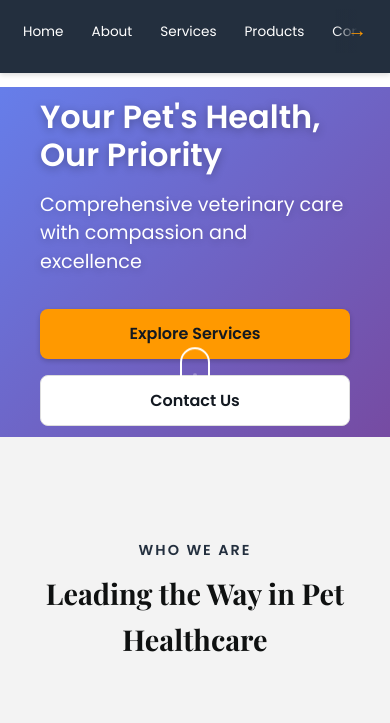
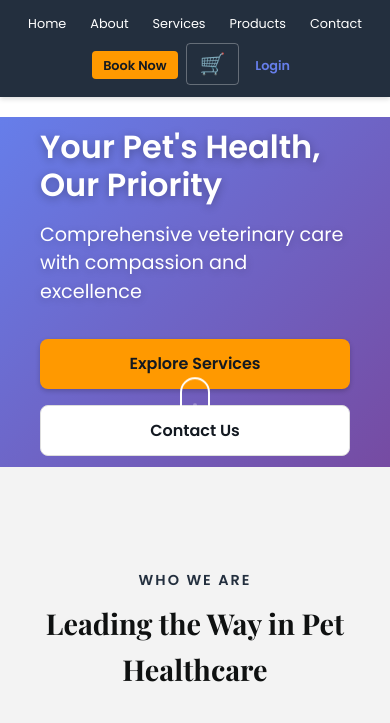
Before and after one commit to faithboy007/world-conquest-veterinary-home, a website: page index.html in a window 390 px wide. Shown: the part 53-776 px from the top of the page. Drawn offline with nearby package versions, Linux system fonts and the light colour scheme.

Commit message:
Make all navigation items visible without scrolling on mobile
Changes:
- Changed nav menu from horizontal scroll to flex-wrap
- All items (Home, About, Services, Products, Contact, Book Now, Cart, Login) now wrap into multiple rows
- Centered alignment for better appearance
- Removed scroll arrow indicator (no longer needed)
- Slightly reduced font sizes and padding to fit everything
- Increased hero margin-top to accommodate taller nav

Now customers can see all navigation options immediately

Co-Authored-By: Warp <agent@warp.dev>

```diff
--- a/css/styles.css
+++ b/css/styles.css
@@ -1690,60 +1690,35 @@ body {
     .nav-menu {
         display: flex;
         flex-direction: row;
-        gap: 0.75rem;
-        overflow-x: auto;
-        overflow-y: hidden;
-        padding: 0 0 0.5rem 0;
-        -webkit-overflow-scrolling: touch;
-        scrollbar-width: none;
+        flex-wrap: wrap;
+        gap: 0.5rem;
+        padding: 0;
         width: 100%;
         max-width: 100%;
-        position: relative;
-    }
-
-    .nav-menu::after {
-        content: '→';
-        position: sticky;
-        right: 0;
-        background: linear-gradient(to left, var(--primary-color) 50%, transparent);
-        padding: 0.4rem 0.8rem;
-        font-size: 1.2rem;
-        color: var(--accent-color);
-        pointer-events: none;
-        animation: scroll-hint 2s ease-in-out infinite;
-    }
-
-    @keyframes scroll-hint {
-        0%, 100% { transform: translateX(0); }
-        50% { transform: translateX(5px); }
-    }
-
-    .nav-menu::-webkit-scrollbar {
-        display: none;
+        justify-content: center;
     }
 
     .nav-menu li {
         white-space: nowrap;
-        flex-shrink: 0;
     }
 
     .nav-link {
-        font-size: 0.85rem;
-        padding: 0.4rem 0.5rem;
+        font-size: 0.8rem;
+        padding: 0.35rem 0.5rem;
         white-space: nowrap;
     }
 
     .nav-link.cta-button {
-        padding: 0.4rem 0.8rem;
+        padding: 0.35rem 0.7rem;
     }
 
     .cart-icon-btn {
-        padding: 0.4rem 0.6rem;
-        font-size: 1.1rem;
+        padding: 0.35rem 0.5rem;
+        font-size: 1rem;
     }
 
     .hero {
-        margin-top: 140px;
+        margin-top: 170px;
     }
 
     .hero-title {
```
